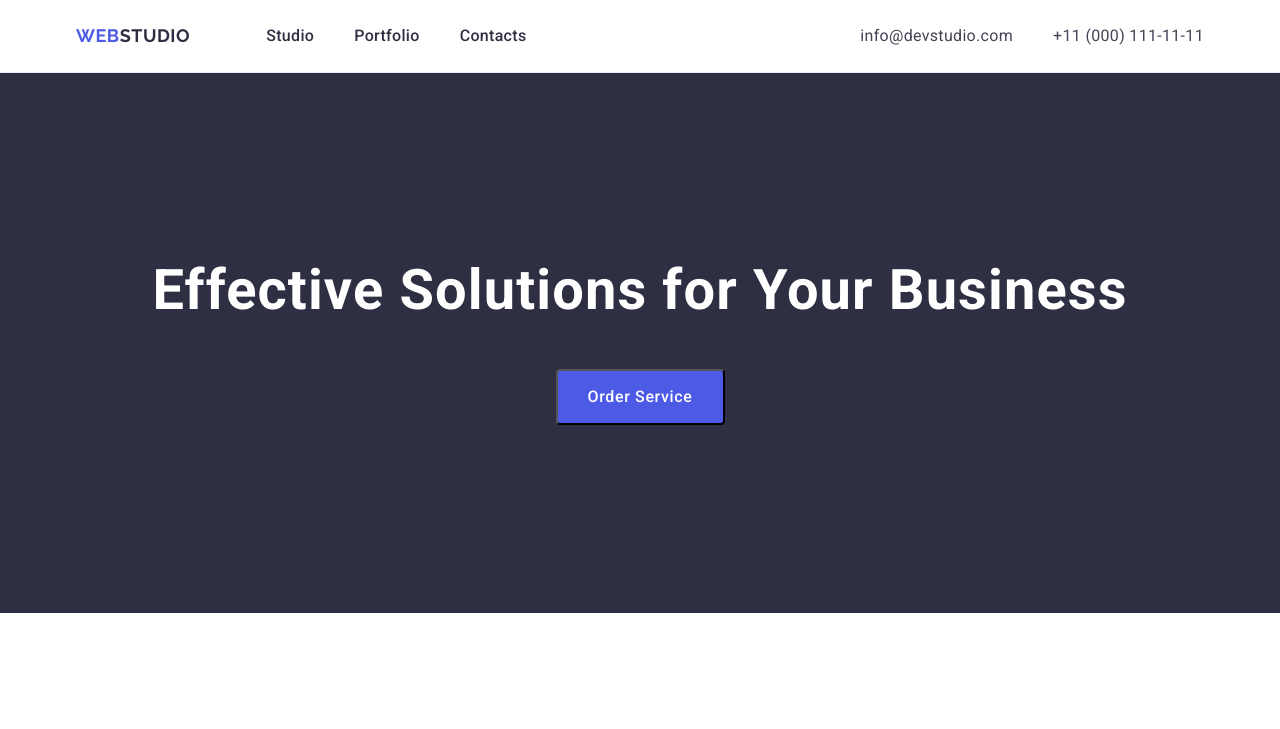
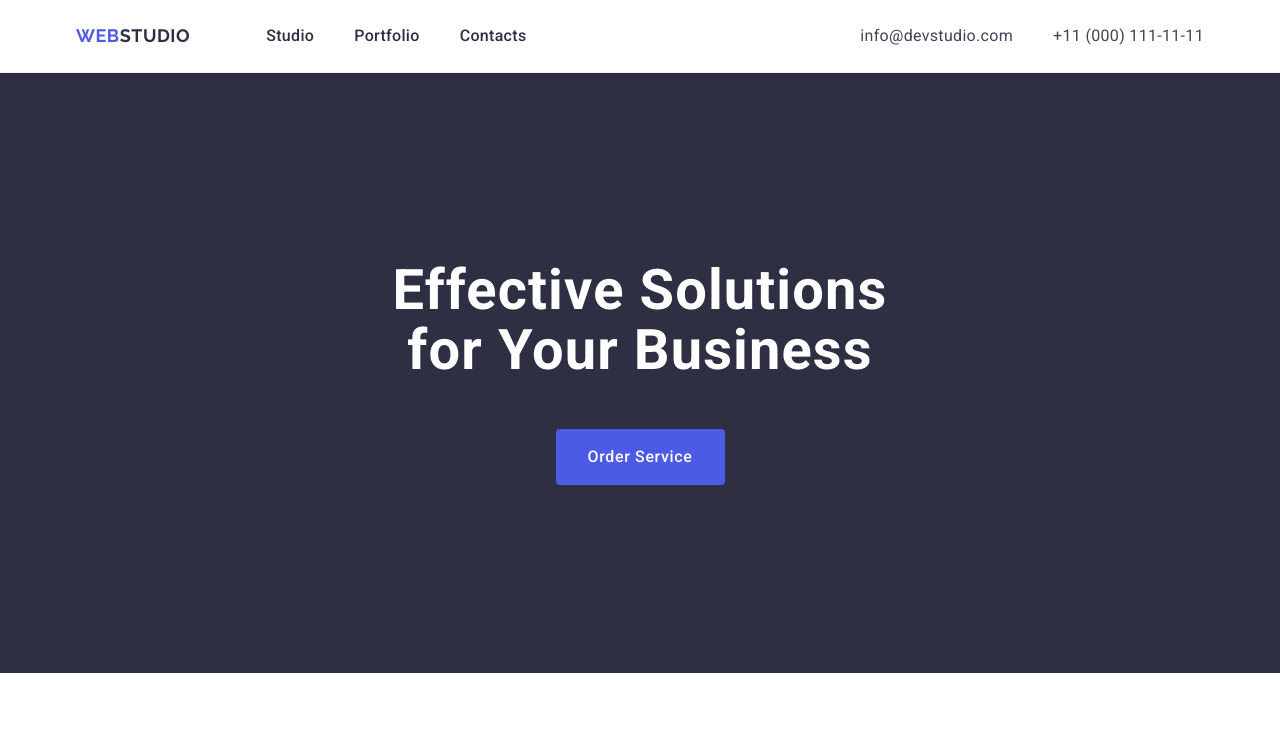
Before and after one commit to Roman-Tykhiy/goit-markup-hw-03, a plain HTML site: page index.html in a window 1280 px wide. Shown: the top 729 px of the page. Drawn offline with nearby package versions, Linux system fonts and the light colour scheme.

Commit message:
corection_section_2

```diff
--- a/css/styles.css
+++ b/css/styles.css
@@ -133,6 +133,7 @@ img {
         letter-spacing: 0.02em;
         text-align: center;
         color: #fff;
+        max-width: 496px;
 }
 .hero_button {
         background: #4d5ae5;
@@ -145,8 +146,9 @@ img {
         cursor: pointer;
         margin-top: 48px;
         border-radius: 4px;
-        width: 169px;
+        min-width: 169px;
         height: 56px;
+        border: none;
 }
 .hero_button:hover {
     background: #404bbf;
```
